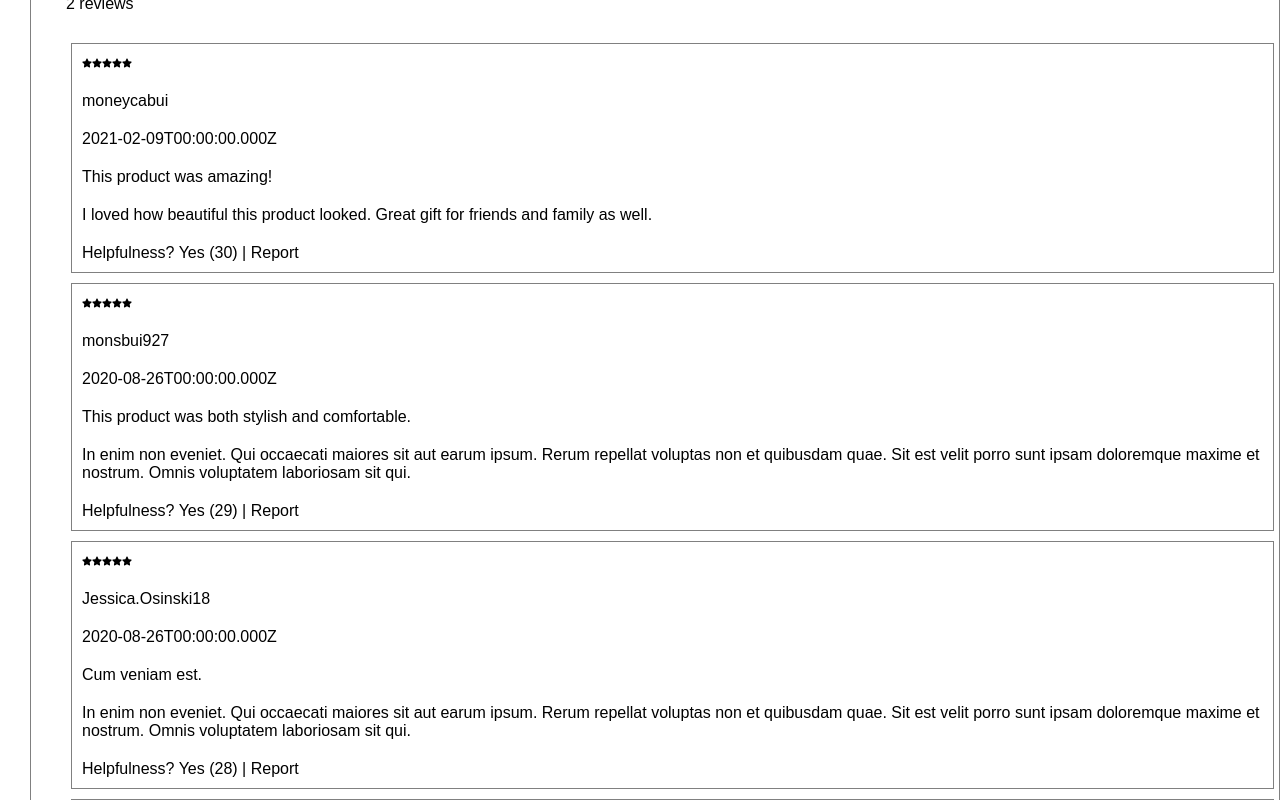
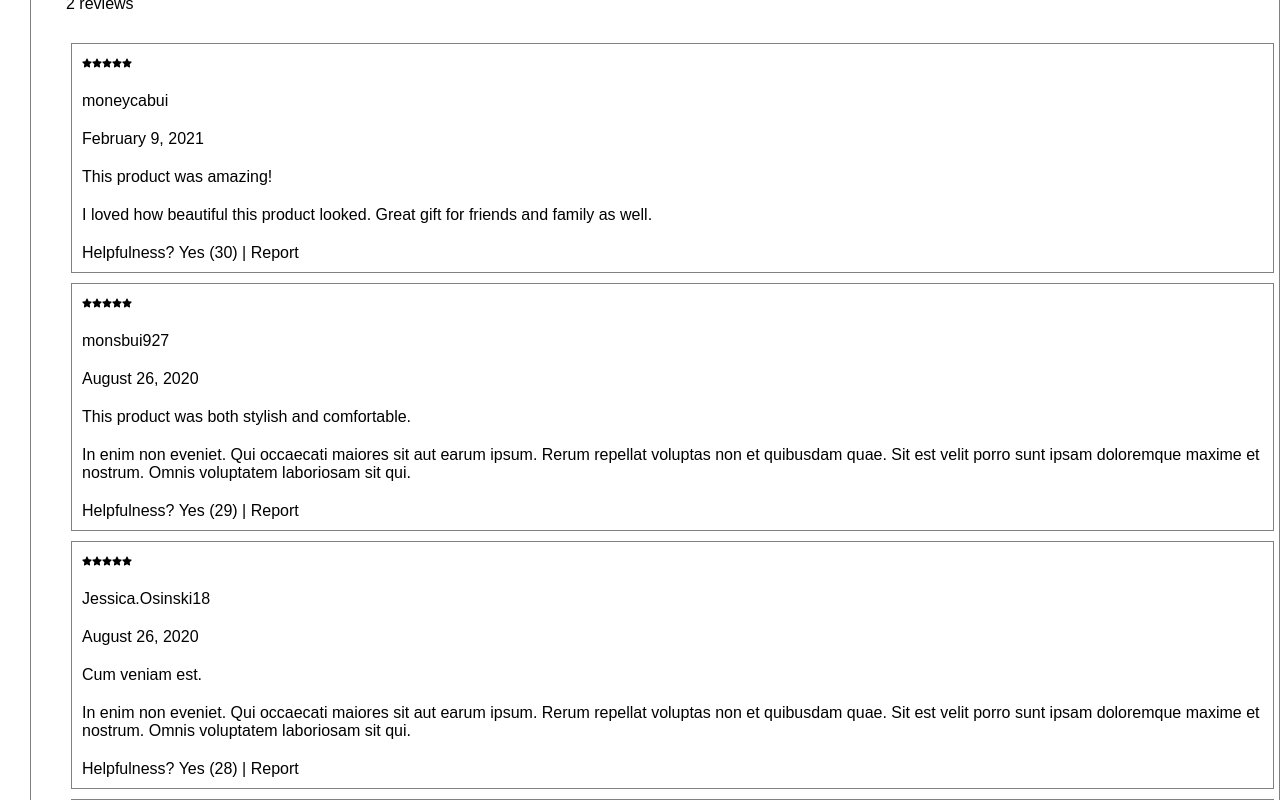
Before and after one commit to 7-Oscillating-Owls/hoo-dunit, a React app: page / in a window 1280 px wide. Shown: the part 1660-2460 px from the top of the page. Built offline with nearby package versions, Linux system fonts and the light colour scheme.

Commit message:
Implement date formatting for review tiles

```diff
--- a/client/src/components/ReviewTiles/index.jsx
+++ b/client/src/components/ReviewTiles/index.jsx
@@ -7,6 +7,12 @@ const ReviewTiles = ({ review }) => {
   const {
     rating, reviewer_name, date, summary, body, helpfulness,
   } = review;
+  const monthOptions = ['January ', 'February ', 'March ', 'April ', 'May ', 'June ', 'July ', 'August ', 'September ', 'October ', 'November ', 'December '];
+  const monthNumber = new Date(date).getMonth();
+  const month = monthOptions[monthNumber];
+  const day = new Date(date).getDate();
+  const year = new Date(date).getFullYear();
+  const formattedDate = `${month} ${day}, ${year}`;
   return (
     <div className={styles.reviewTiles}>
       {/* <div>{rating}</div> */}
@@ -16,7 +22,7 @@ const ReviewTiles = ({ review }) => {
         }
       </div>
       <div>{reviewer_name}</div>
-      <div>{date}</div>
+      <div>{formattedDate}</div>
       <div>{summary}</div>
       <div>{body}</div>
       <div>
@@ -28,5 +34,6 @@ const ReviewTiles = ({ review }) => {
   );
 };
 
-ReviewTiles.propTypes = { review: PropTypes.objectOf().isRequired };
+// Taking out propTypes for now
+// ReviewTiles.propTypes = { review: PropTypes.objectOf().isRequired };
 export default ReviewTiles;
```
